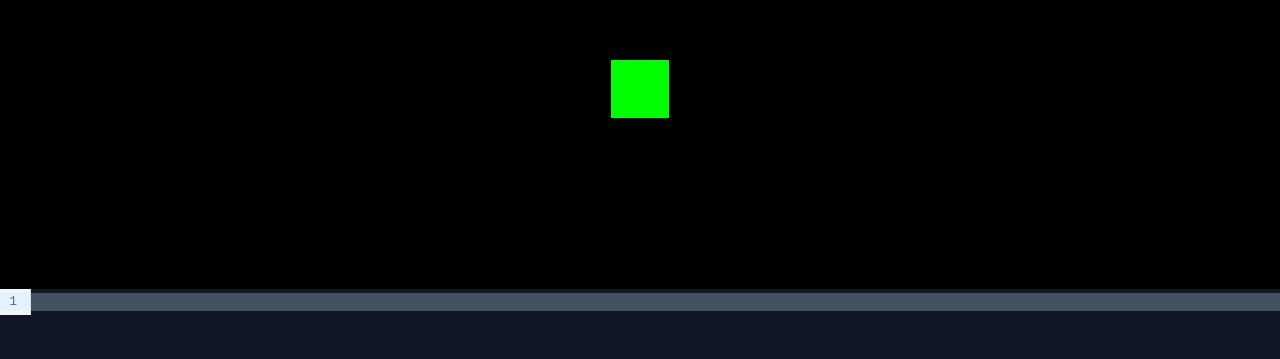
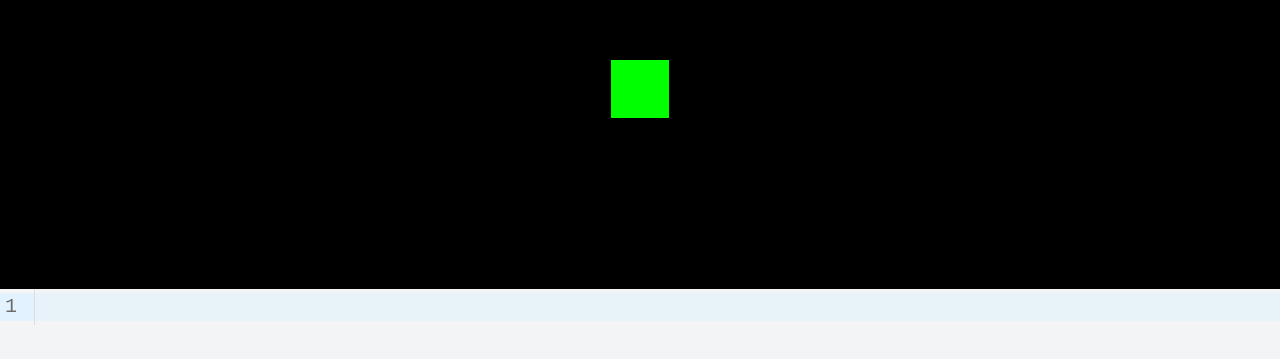
Before and after one commit to loganhochwald/2D-to-3D, a React (Vite) app: page / in a window 1280 px wide. Shown: the part 111-470 px from the top of the page. Built offline with nearby package versions, Linux system fonts and the light colour scheme.

Commit message:
feat: make editor bg off white and font bigger for better readability

```diff
--- a/src/components/Editor.tsx
+++ b/src/components/Editor.tsx
@@ -41,5 +41,5 @@ export default function Editor({ initialDoc = '', onChange }: EditorProps) {
     };
   }, []);
 
-  return <div className="w-full h-full" ref={editorRef} />;
+  return <div className="w-full h-full bg-gray-100 text-xl" ref={editorRef} />;
 }
```
